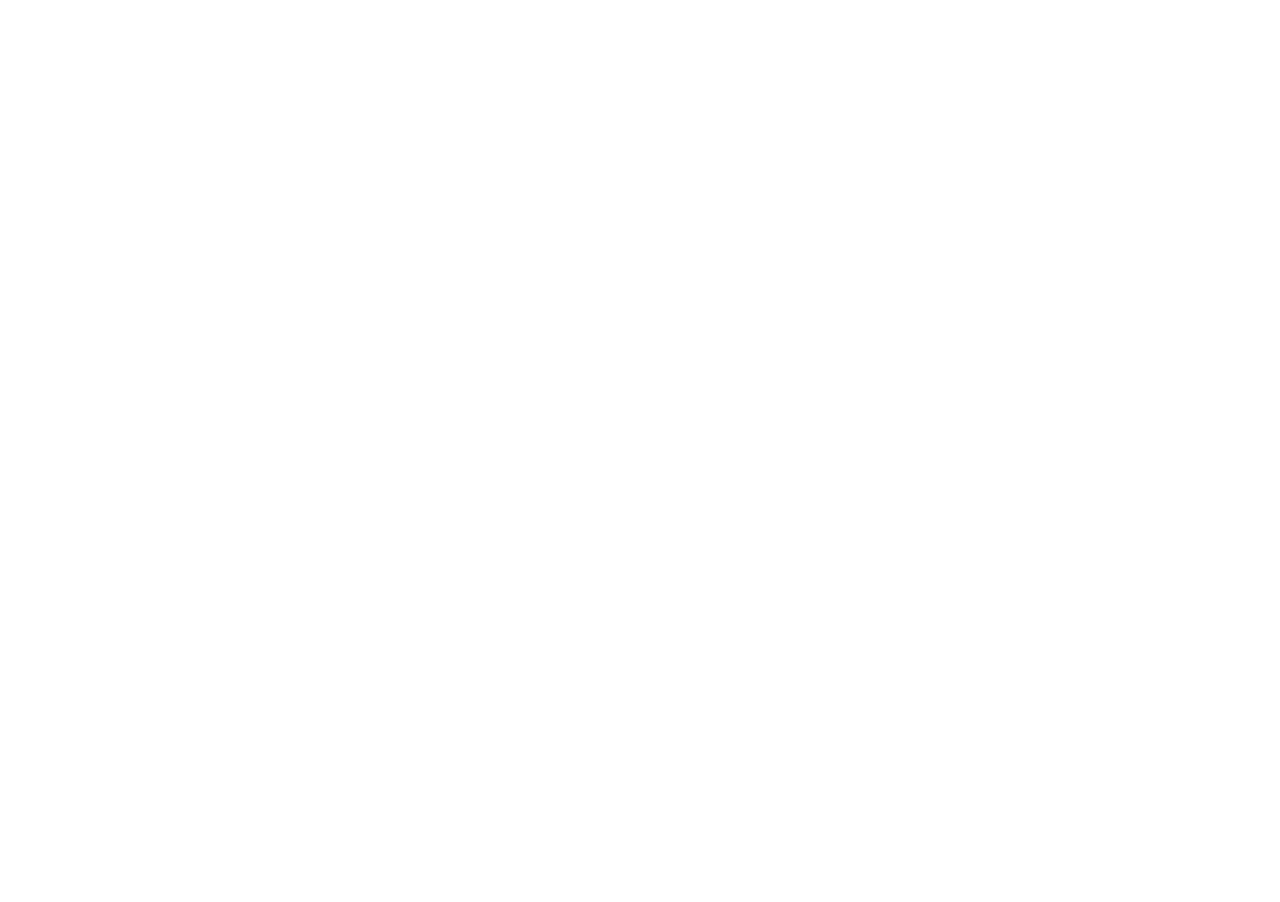
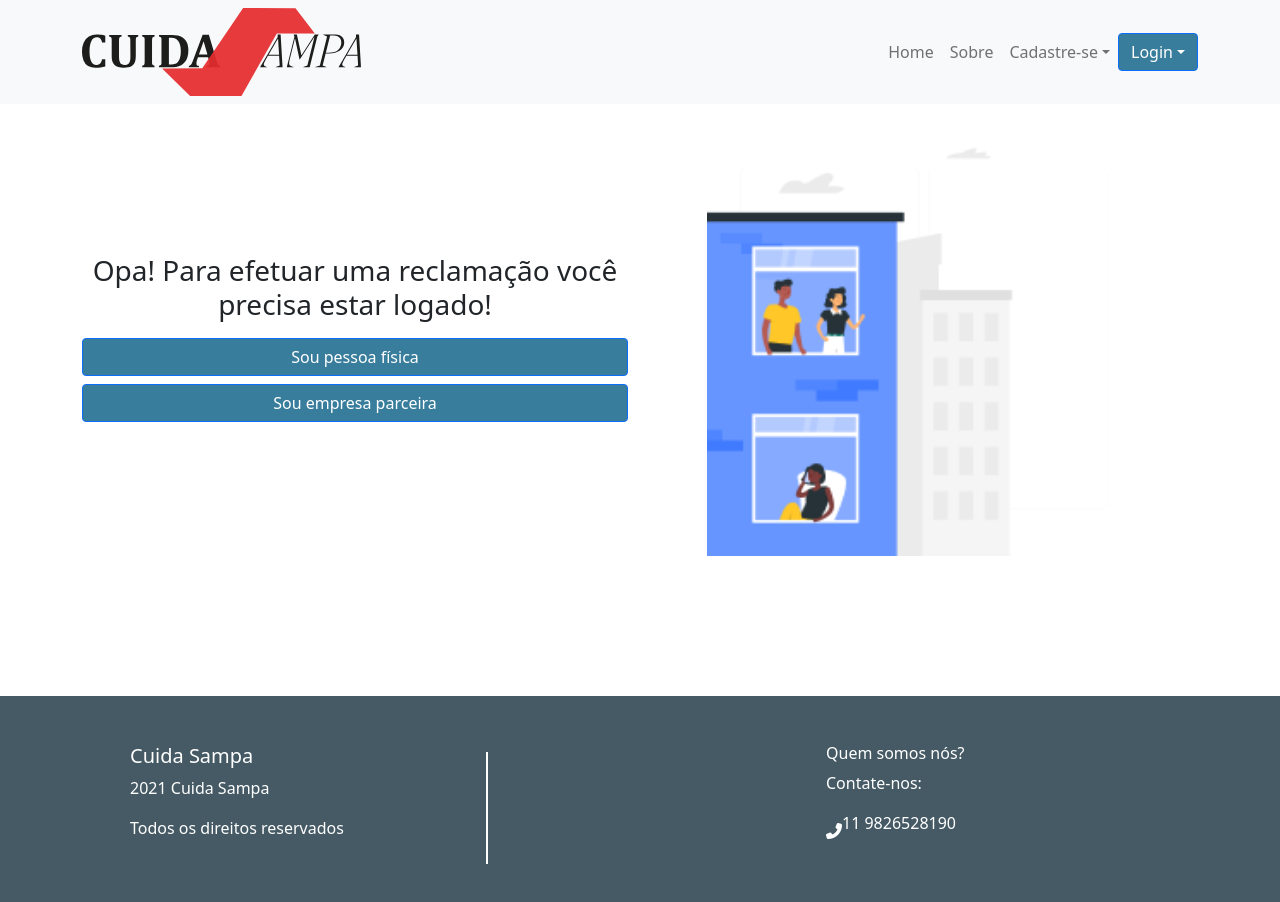
Before and after one commit to cliomaas/GS-frontend, a React (Create React App) app: page /login-reclamacao in a window 1280 px wide. Before the commit this address had no page. Before the commit the page ends 800 px from the top, so only its background shows below. Built offline with nearby package versions, Linux system fonts and the light colour scheme.

Commit message:
adicionada pagina de inicio de reclamacao

```diff
--- a/src/App.css
+++ b/src/App.css
@@ -1,11 +1,15 @@
 html{
   height: 100vh;
+  width: 100vw;
 }
 
 .logo{
   width: 35%;
 }
 
+.linkNav{
+  width: 80vw;
+}
 
 .navbar-principal{
   flex-wrap: nowrap;
@@ -19,13 +23,24 @@
   align-items: center;
 }
 
-.menina, .menino{
+.menina, .menino, .pessoasPredio{
     width: 80%;
 
+}
+.containerLista, .containerLoginReclamacao{
+  min-height: 70vh;
+}
+
+.btn-primary{
+  background-color: #397d9c !important;
 }
 
 .form{
   padding:0 23%;
+}
+
+.containerLogin{
+  height: 64vh;
 }
 
 footer{
@@ -42,17 +57,27 @@
   height: 100%;
 }
 
+
 .header{
   background-image: url(./assets/img/paisagem.png);
   height: 62vh;
   background-position-y: 82%;
+  display: flex;
+  flex-direction: column;
+  align-items: center;
+
 }
 
 @media (min-width: 1400px){
-  .logo{
-    width: 10%;
-  }
   .menina{
    height: 70%;
   }
+  .linkNav{
+    width: 30vw;
+  }
+  .header{
+    display: block;
+  }
+
+
 }
--- a/src/components/Home/index.js
+++ b/src/components/Home/index.js
@@ -1,23 +1,22 @@
-import { Button, DropdownButton, Dropdown, Row, Col } from "react-bootstrap"
+import { Button, Row, Col, Container } from "react-bootstrap"
 import { Link } from "react-router-dom";
 import Grupo from "../../assets/img/grupo.png"
 
 export default function HomeComponent() {
     return (
+
         <div>
             <div className="header">
                 <div className="texto d-flex pt-5 w-50 align-items-center flex-column">
-                    <h1>Construa a cidade que</h1>
+                    <h1 className="text-center">Construa a cidade que</h1>
                     <h1>você merece!</h1>
+                    <p className="text-center">Como você quer ajudar São Paulo hoje?</p>
                 </div>
                 <div className="d-flex pt-5 w-50 align-items-center flex-column">
-                    <DropdownButton className="my-2 w-50 botaodropdown" title="Quero me cadastrar!">
-                        <Dropdown.Item as={Link} to="/registro-pf">Pessoa Física</Dropdown.Item>
-                        <Dropdown.Item as={Link} to="/registro-pj">Pessoa Jurídica</Dropdown.Item>
-                    </DropdownButton>
-                    <Button className="w-50">Já possuo cadastro.</Button>
+                    <Button as={Link} to="/login-reclamacao" className="botaoReclamacaoHome">Registrar reclamação</Button>
                 </div>
             </div>
+            <Container>
                 <div className="section">
                     <Row>
                         <Col lg={true}>
@@ -40,6 +39,7 @@
                         <img src={Grupo} alt="explicacao processo"></img>
                     </Row>
                 </div>
+            </Container>
         </div>
     );
 }
--- a/src/components/ListaReclamacoes/index.js
+++ b/src/components/ListaReclamacoes/index.js
@@ -1,6 +1,6 @@
 import React, { Component } from "react";
 import axios from "axios";
-import { Form, FormControl, FormLabel, Button } from "react-bootstrap";
+import { Form, FormControl, FormLabel, Button, Container, Table } from "react-bootstrap";
 
 class ListaReclamacoes extends Component {
 
@@ -59,6 +59,7 @@
         const { posts } = this.state
         return (
             <>
+                <Container className="containerLista my-5">
                     <div>
                         <Form>
                             <FormLabel htmlFor="id">Digite o id do usuário para visualizar as reclamações</FormLabel>
@@ -67,7 +68,7 @@
                         </Form>
                     </div>
                     <div className="table-responsive">
-                    <table className="table table-sm">
+                        <Table responsive hover>
                             <thead>
                                 <tr>
                                     <th>Id</th>
@@ -91,8 +92,9 @@
                                     </tr>
                                 ))}
                             </tbody>
-                    </table>
+                        </Table>
                     </div>
+                </Container>
             </>
         )
     }
--- a/src/components/LoginPF/index.js
+++ b/src/components/LoginPF/index.js
@@ -4,7 +4,7 @@
 class LoginPF extends Component {
     render() {
         return (
-            <Container className="my-5">
+            <Container className="my-5 containerLogin">
                 <Form className="form pe-5">
                     <FormLabel htmlFor="email" >Email: </FormLabel>
                     <FormControl type="email" name="email" />
--- /dev/null
+++ b/src/components/LoginReclamacao/index.js
@@ -0,0 +1,26 @@
+import { render } from "@testing-library/react"
+import { Container, Button, Row, Col } from "react-bootstrap"
+import { Link } from "react-router-dom";
+import PessoasPredio from "../../assets/img/pessoaspredio.png"
+
+export default function LoginRecl() {
+    return (
+        <>
+            <Container className="containerLoginReclamacao my-3">
+                <Row className="align-items-center">
+                    <Col lg={true}>
+                        <h3 className="text-center">Opa! Para efetuar uma reclamação você precisa estar logado!</h3>
+                        <div className="d-flex flex-column">
+                            <Button className="my-2" as={Link} to="">Sou pessoa física</Button>
+                            <Button as={Link} to="">Sou empresa parceira</Button>
+                        </div>
+                    </Col>
+                    <Col lg={true} className="d-flex justify-content-center align-items-center">
+                        <img src={PessoasPredio} className="pessoasPredio" alt="pessoas em predio"></img>
+                    </Col>
+                </Row>
+            </Container>
+        </>
+    );
+
+}
--- a/src/components/NavBar/index.js
+++ b/src/components/NavBar/index.js
@@ -8,7 +8,9 @@
     return (
         <Navbar bg="light" expand="lg">
             <Container>
-                <img className="logo" src={Logo} alt="logo"></img>
+                <Link className="linkNav" to="/">
+                    <img className="logo" src={Logo} alt="logo"></img>
+                </Link>
                 <Navbar.Toggle aria-controls="basic-navbar-nav" />
                 <Navbar.Collapse id="basic-navbar-nav" className="flex-grow-0">
                     <Nav className="me-auto">
--- /dev/null
+++ b/src/pages/ListaRecl/index.js
@@ -0,0 +1,15 @@
+import NavBar from "../../components/NavBar"
+import ListaReclamacoes from "../../components/ListaReclamacoes"
+import Footer from "../../components/Footer"
+
+export default function ListaRecl() {
+
+    return (
+        <>
+            <NavBar></NavBar>
+            <ListaReclamacoes></ListaReclamacoes>
+            <Footer></Footer>
+        </>
+    );
+
+}
--- a/src/pages/Login/PF/index.js
+++ b/src/pages/Login/PF/index.js
@@ -1,6 +1,7 @@
 import React from "react"
 import LoginPF from "../../../components/LoginPF"
 import NavBar from "../../../components/NavBar";
+import Footer from "../../../components/Footer";
 
 function LoginPagePF() {
 
@@ -8,6 +9,7 @@
         <>
             <NavBar></NavBar>
             <LoginPF></LoginPF>
+            <Footer></Footer>
         </>);
 }
 
--- /dev/null
+++ b/src/pages/LoginReclamacao/index.js
@@ -0,0 +1,14 @@
+import Footer from "../../components/Footer";
+import LoginRecl from "../../components/LoginReclamacao";
+import NavBar from "../../components/NavBar";
+
+export default function LoginReclamacao() {
+    return (
+        <>
+            <NavBar></NavBar>
+            <LoginRecl></LoginRecl>
+            <Footer></Footer>
+        </>
+    );
+
+}
--- a/src/routes.js
+++ b/src/routes.js
@@ -4,9 +4,9 @@
 import RegistroPessoaFisica from "./pages/RegistroPF";
 import RegistroPessoaJuridica from "./pages/RegistroPJ";
 import LoginPagePF from "./pages/Login/PF";
-import ListaReclamacoes from "./components/ListaReclamacoes";
+import ListaRecl from "./pages/ListaRecl"
 import Alteracao from "./pages/Alteracao";
-
+import LoginReclamacao from "./pages/LoginReclamacao"
 
 
 const RoutesSchema = () => {
@@ -17,7 +17,8 @@
                 <Route element={<RegistroPessoaFisica />} path="/registro-pf" />
                 <Route element={<RegistroPessoaJuridica />} path="/registro-pj" />
                 <Route element={<LoginPagePF />} path="/login-pf" />
-                <Route element={<ListaReclamacoes />} path="/lista" />
+                <Route element={<ListaRecl />} path="/lista" />
+                <Route element={<LoginReclamacao />} path="/login-reclamacao" />
                 <Route path="/alterar" element={<Alteracao />}></Route >
             </Routes>
         </BrowserRouter>
```
Also changed, not shown: src/assets/img/pessoaspredio.png (added). Lines whose indentation alone changed are shown as unchanged.
